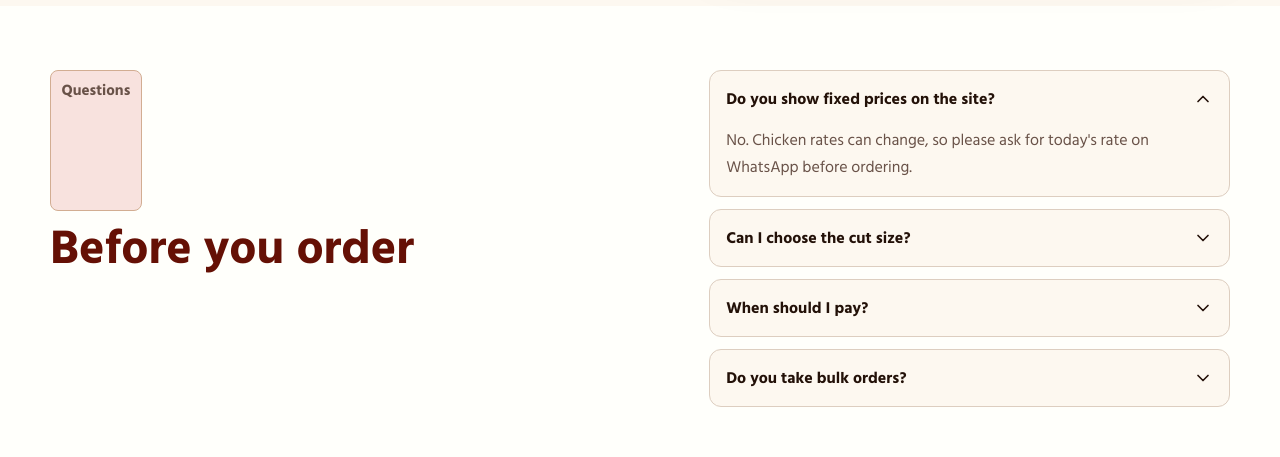
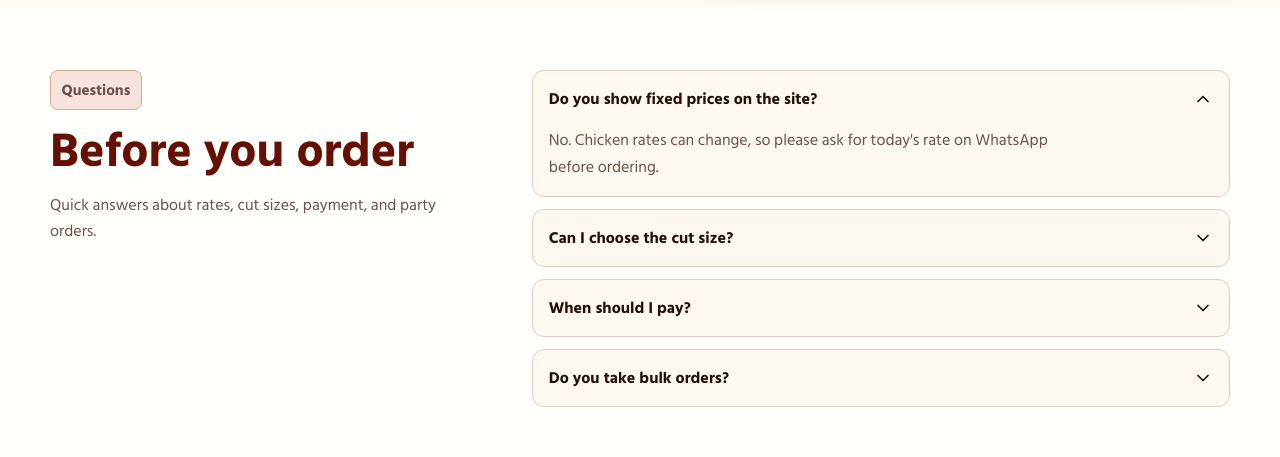
Before and after one commit to Arabinda07/chicken-point, a React (Vite) app: page / in a window 1280 px wide. Shown: the part 3861-4318 px from the top of the page. Built offline with nearby package versions, Linux system fonts and the light colour scheme; a web font is replaced by a local one.

Commit message:
layout fixes

```diff
--- a/src/App.tsx
+++ b/src/App.tsx
@@ -294,6 +294,9 @@ export default function App() {
             <div className="section-heading align-left">
               <p className="eyebrow">Questions</p>
               <h2>Before you order</h2>
+              <p>
+                Quick answers about rates, cut sizes, payment, and party orders.
+              </p>
             </div>
 
             <div className="faq-list">
--- a/src/index.css
+++ b/src/index.css
@@ -418,6 +418,8 @@ h1 {
 
 .section-heading.align-left {
   margin-inline: 0;
+  align-self: start;
+  align-content: start;
   justify-items: start;
   text-align: left;
 }
@@ -658,6 +660,13 @@ h1 {
 .faq-grid {
   display: grid;
   gap: var(--space-xl);
+  align-items: start;
+}
+
+.faq-section .section-heading {
+  max-width: 28rem;
+  margin-bottom: 0;
+  gap: var(--space-lg);
 }
 
 .faq-list {
@@ -700,6 +709,10 @@ h1 {
 
 .faq-answer {
   padding: 0 var(--space-lg) var(--space-lg);
+}
+
+.faq-answer p {
+  max-width: 58ch;
 }
 
 .site-footer {
@@ -806,8 +819,7 @@ h1 {
 
   .hero-grid,
   .order-grid,
-  .location-grid,
-  .faq-grid {
+  .location-grid {
     grid-template-columns: minmax(0, 1fr) minmax(20rem, 0.82fr);
   }
 
@@ -832,6 +844,18 @@ h1 {
   .location-grid h2,
   .qr-copy h2 {
     font-size: 3rem;
+  }
+}
+
+@media (min-width: 900px) {
+  .faq-grid {
+    grid-template-columns: minmax(16rem, 0.58fr) minmax(0, 1fr);
+    gap: clamp(var(--space-2xl), 6vw, 5rem);
+  }
+
+  .faq-list {
+    width: 100%;
+    justify-self: end;
   }
 }
 
```
